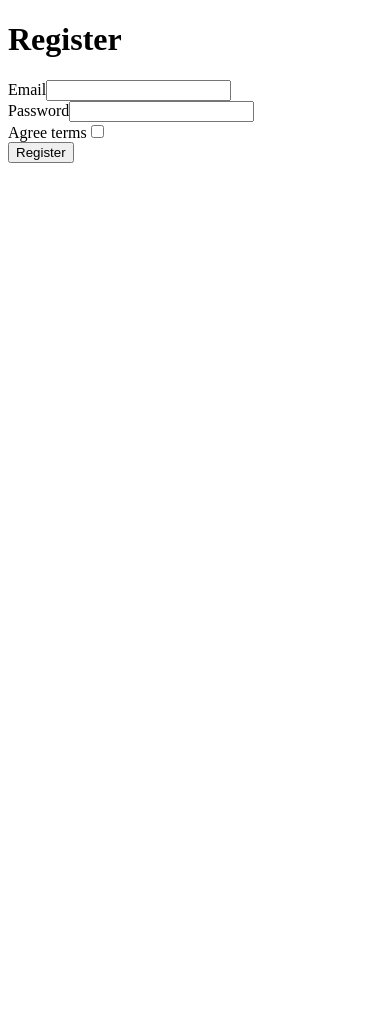
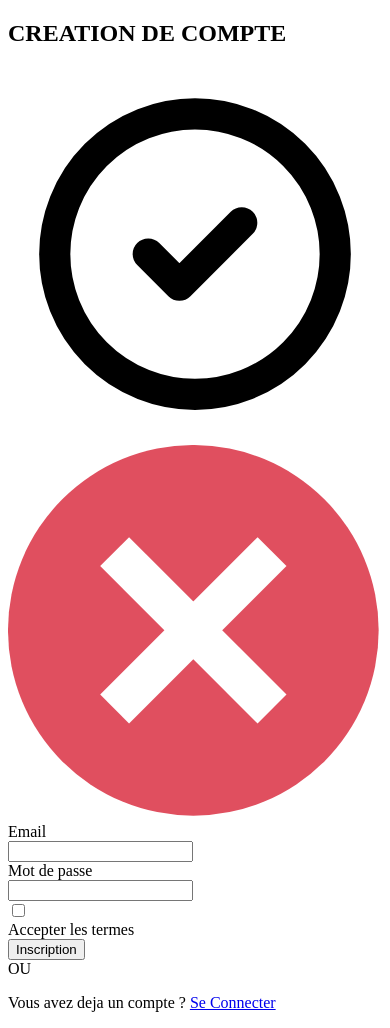
Before and after one commit to pierre61250/Wilo, a Symfony app: template templates/registration/register.html.twig in a window 390 px wide. Before the commit the page ends 163 px from the top, so only its background shows below. Run offline with Twig, Linux system fonts and the light colour scheme; the template is opened without the code that fills it, so the values that code supplies are empty; form fields are guessed from the names that the template uses; some libraries are stand-ins or nearby versions.

Commit message:
Ajout - Mise en forme du template register

```diff
--- a/assets/styles/components/input/input.scss
+++ b/assets/styles/components/input/input.scss
@@ -1,5 +1,5 @@
 input[type="email"]:invalid{
     border-color: $red-500;
     color: $red-500;
-    transition: all 0.20s;
+    transition: all 0.2s;
 }
--- a/templates/registration/register.html.twig
+++ b/templates/registration/register.html.twig
@@ -1,15 +1,82 @@
 {% extends 'base.html.twig' %}
 
-{% block title %}Register{% endblock %}
+{% block title %}Register
+{% endblock %}
 
 {% block body %}
 	{% for flashError in app.flashes('verify_email_error') %}
 		<div class="alert alert-danger" role="alert">{{ flashError }}</div>
 	{% endfor %}
 
-    <h1>Register</h1>
+	<div class="min-h-screen bg-gray-100 py-6 flex flex-col justify-center sm:py-12">
+		<div class="relative py-3 sm:max-w-xl sm:mx-auto">
+			<div class="absolute inset-0 bg-gradient-to-r from-yellow-300 to-yellow-500 shadow-lg transform -skew-y-6 sm:skew-y-0 sm:-rotate-6 sm:rounded-3xl"></div>
+			<div class="relative px-4 py-10 bg-white shadow-lg sm:rounded-3xl sm:p-20">
+				<div class="text-center">
+					<h2 class="mt-6 text-3xl font-bold text-gray-900">
+						CREATION DE COMPTE
+					</h2>
+				</div>
+				{{ form_start(registrationForm, {
+                        attr: {
+                            class: 'mt-10 space-y-6'
+                        }
+                }) }}
+				<div class="relative">
+					<div class="absolute right-0 mt-8">
+						<svg id="svgSuccessEmail" xmlns="http://www.w3.org/2000/svg" class="h-6 w-6 text-green-500 u-display-none" fill="none" viewbox="0 0 24 24" stroke="currentColor">
+							<path stroke-linecap="round" stroke-linejoin="round" stroke-width="2" d="M9 12l2 2 4-4m6 2a9 9 0 11-18 0 9 9 0 0118 0z"></path>
+						</svg>
+						<img id="svgErrorEmail" class="h-5 w-5 u-display-none" src="{{ asset('build/images/svg/error.svg') }}" alt="error"/>
+					</div>
+					<label class="text-sm font-bold text-gray-700 tracking-wide">Email</label>
+					{{ form_row(registrationForm.email, {
+                            label: false,
+                            attr: {
+                                class: 'w-full text-base py-2 border-b border-gray-300 focus:outline-none focus:border-yellow-500'
+                            }
+                    }) }}
+				</div>
+				<div class="mt-8 content-center">
+					<label class="text-sm font-bold text-gray-700 tracking-wide">
+						Mot de passe
+					</label>
+					{{ form_row(registrationForm.plainPassword, {
+                            label: false,
+                            attr: {
+                                class: 'w-full content-center text-base py-2 border-b border-gray-300 focus:outline-none focus:border-yellow-500'
+                            }
+                    }) }}
+				</div>
+				<div class="flex items-center justify-between">
+					<div class="text-sm">
+						{{ form_row(registrationForm.agreeTerms, {
+                            label: false
+                        }) }}
+                        <label class="font-medium text-yellow-500 hover:text-yellow-600">
+							Accepter les termes
+						</label>
+					</div>
+				</div>
+				<div>
+					<button type="submit" class="w-full flex justify-center bg-yellow-500 text-gray-100 p-4  rounded-full tracking-wide font-semibold  focus:outline-none focus:shadow-outline hover:bg-yellow-600 shadow-lg cursor-pointer transition ease-in duration-300">Inscription</button>
+				</div>
+				<div class="flex items-center justify-center space-x-2">
+					<span class="h-px w-16 bg-gray-300"></span>
+					<span class="text-gray-500 font-normal">OU</span>
+					<span class="h-px w-16 bg-gray-300"></span>
+				</div>
+				<p class="flex flex-col items-center justify-center mt-10 text-center text-md text-gray-500">
+					<span>Vous avez deja un compte ?</span>
+					<a href="{{ path('login') }}" class="text-yellow-500 hover:text-indigo-500no-underline hover:underline cursor-pointer transition ease-in duration-300">Se Connecter</a>
+				</p>
+				{{ form_end(registrationForm) }}
+			</form>
+		</div>
+	</div>
+</div>
 
-    {{ form_start(registrationForm) }}
+{# {{ form_start(registrationForm) }}
 {{ form_row(registrationForm.email) }}
 {{ form_row(registrationForm.plainPassword, {
             label: 'Password'
@@ -17,5 +84,4 @@
 {{ form_row(registrationForm.agreeTerms) }}
 
 <button type="submit" class="btn">Register</button>
-    {{ form_end(registrationForm) }}
-{% endblock %}
+{{ form_end(registrationForm) }} #}{% endblock %}
```
Also changed, not shown: templates/login/index.html.twig (+7 -8 lines). Lines whose indentation alone changed are shown as unchanged.
